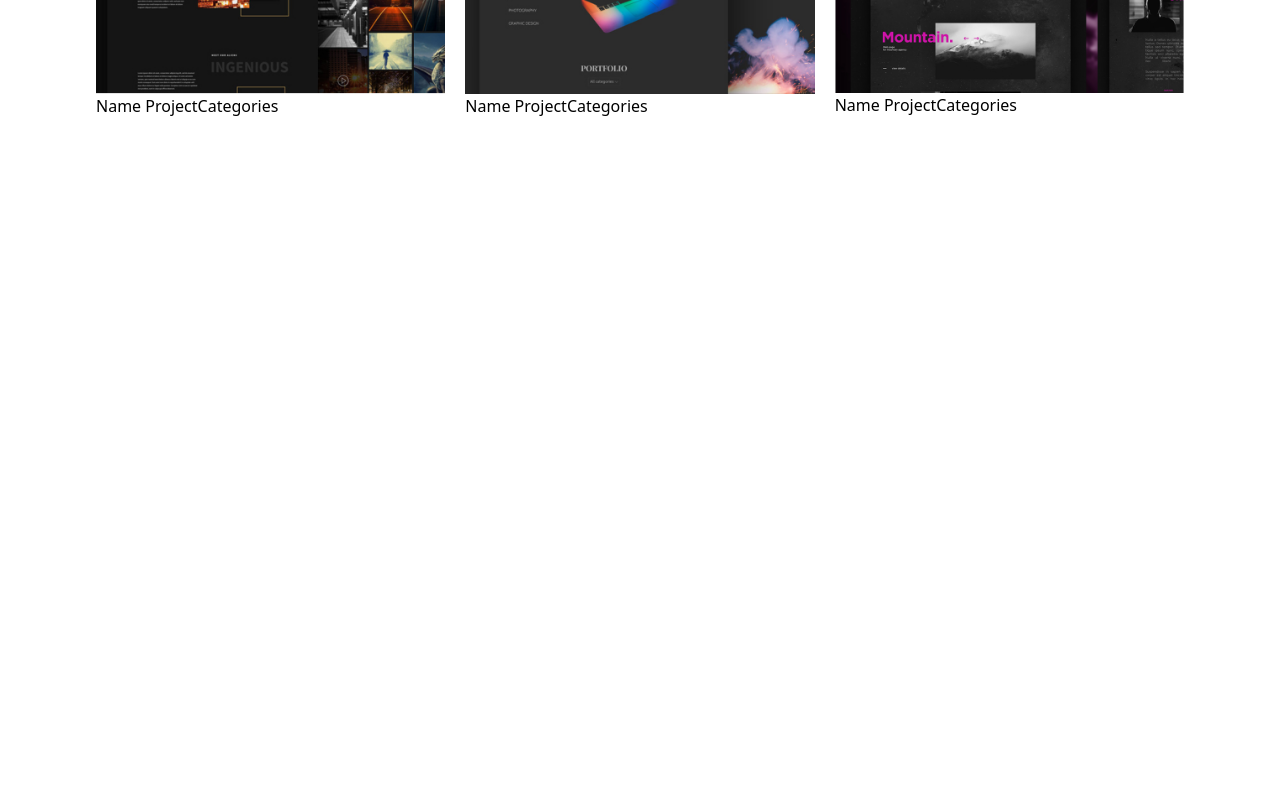
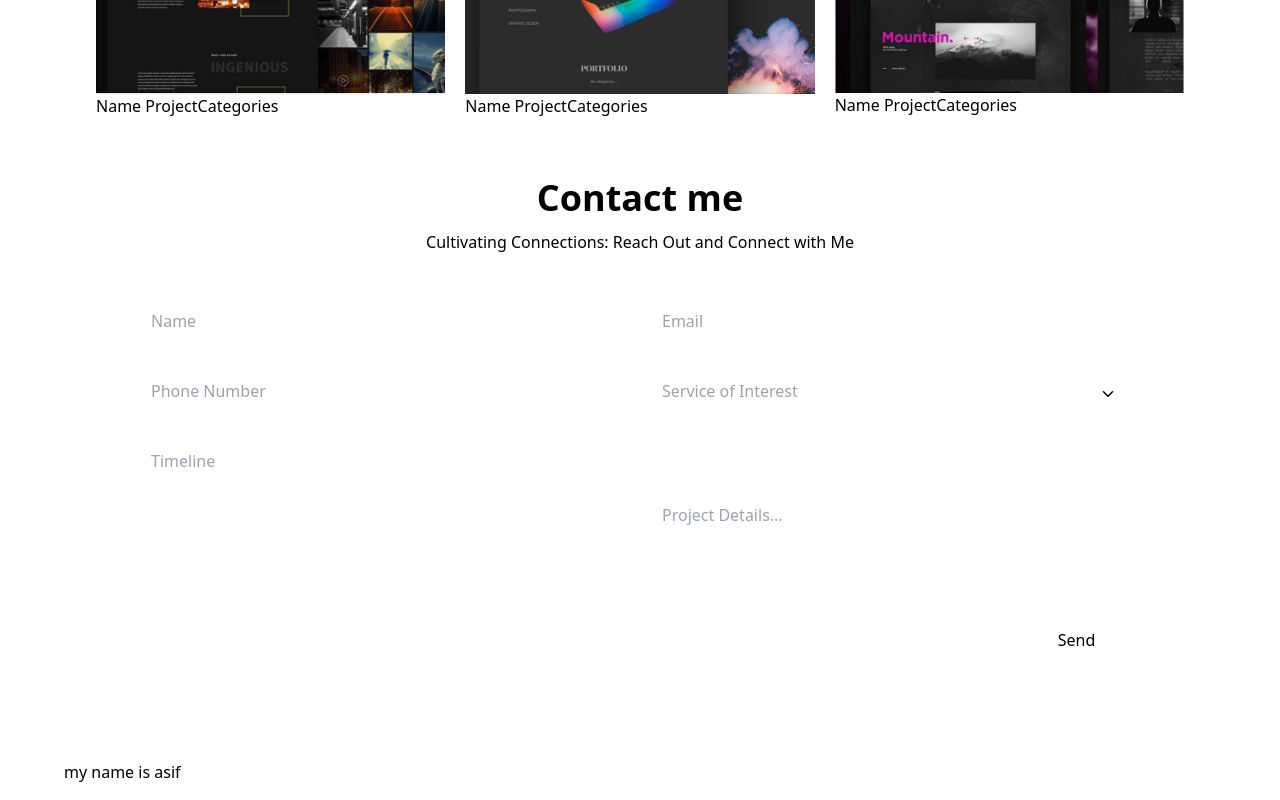
Before and after one commit to 11111Asif/mahmood-fazile-your-project, a React (Vite) app: page / in a window 1280 px wide. Shown: the part 4586-5386 px from the top of the page. Before the commit the page ends 4744 px from the top, so only its background shows below. Built offline with nearby package versions, Linux system fonts and the light colour scheme.

Commit message:
added to contact me

```diff
--- a/src/component/Contact/Contact.jsx
+++ b/src/component/Contact/Contact.jsx
@@ -1,9 +1,44 @@
-
+import { IoChevronDown } from "react-icons/io5";
 
 const Contact = () => {
     return (
-        <div>
+        <div className="py-5 lg:px-10 px-3 bg-base-200">
+            <div className="text-center space-y-3">
+                <h1 className="text-4xl font-bold">Contact me</h1>
+                <p>Cultivating Connections: Reach Out and Connect with Me</p>
+            </div>
+            <div className="py-10">
+                <div className="lg:flex justify-center gap-5">
+                    <div>
+                        <input type="text" placeholder="Name" className="lg:w-[491px] w-[350px] h-[54px] bg-[#FFFFFF0A] rounded-md px-3" />
+                    </div>
+                    <div>
+                        <input type="email" placeholder="Email" className="lg:w-[491px] w-[350px] lg:mt-0 mt-4 h-[54px] bg-[#FFFFFF0A] rounded-md px-3" />
+                    </div>
+                </div>
+                <div className="lg:flex justify-center mt-4 gap-5">
+                    <div>
+                        <input type="text" placeholder="Phone Number" className="lg:w-[491px] w-[350px] h-[54px] bg-[#FFFFFF0A]  rounded-md px-3" />
+                    </div>
+                    <div>
+                        <input type="text" placeholder="Service of Interest" className="relative lg:w-[491px] lg:mt-0 mt-4 w-[350px] h-[54px] bg-[#FFFFFF0A]  rounded-md px-3" />
+                        <IoChevronDown className="absolute -mt-8 ml-[310px] lg:ml-[450px]"></IoChevronDown>
+                    </div>
+                </div>
+                <div className="lg:flex justify-center mt-4 gap-5">
+                    <div>
+                        <input type="text" placeholder="Timeline" className="lg:w-[491px] w-[350px] h-[54px] bg-[#FFFFFF0A]  rounded-md px-3" />
+                    </div>
+                    <div className="">
+                        <input type="textarea" placeholder="Project Details..." className=" lg:w-[491px] lg:mt-0 mt-4 w-[350px] h-[162px] bg-[#FFFFFF0A]  rounded-md px-3" />
 
+                    </div>
+
+                </div>
+                <div className="lg:text-end lg:px-9 py-5">
+                    <button className="w-[127px] h-[48px] rounded-md bg-[#FFFFFF0A]">Send</button>
+                </div>
+            </div>
         </div>
     );
 };
--- /dev/null
+++ b/src/component/Footer/Footer.jsx
@@ -0,0 +1,11 @@
+
+
+const Footer = () => {
+    return (
+        <div className="bg-[#FFFFFF0A] py-4">
+        <h1>my name is asif</h1>
+        </div>
+    );
+};
+
+export default Footer;
--- a/src/component/Home/Home.jsx
+++ b/src/component/Home/Home.jsx
@@ -1,6 +1,7 @@
 import About from "../About/About";
 import Banner from "../Banner/Banner";
 import Contact from "../Contact/Contact";
+import Footer from "../Footer/Footer";
 import Navbar from "../Navbar/Navbar";
 import Portfolio from "../Portfolio/Portfolio";
 import Radial from "../Radial/Radial";
@@ -17,6 +18,7 @@ const Home = () => {
             <Radial></Radial>
             <Portfolio></Portfolio>
             <Contact></Contact>
+            <Footer></Footer>
         </div>
     );
 };
```
